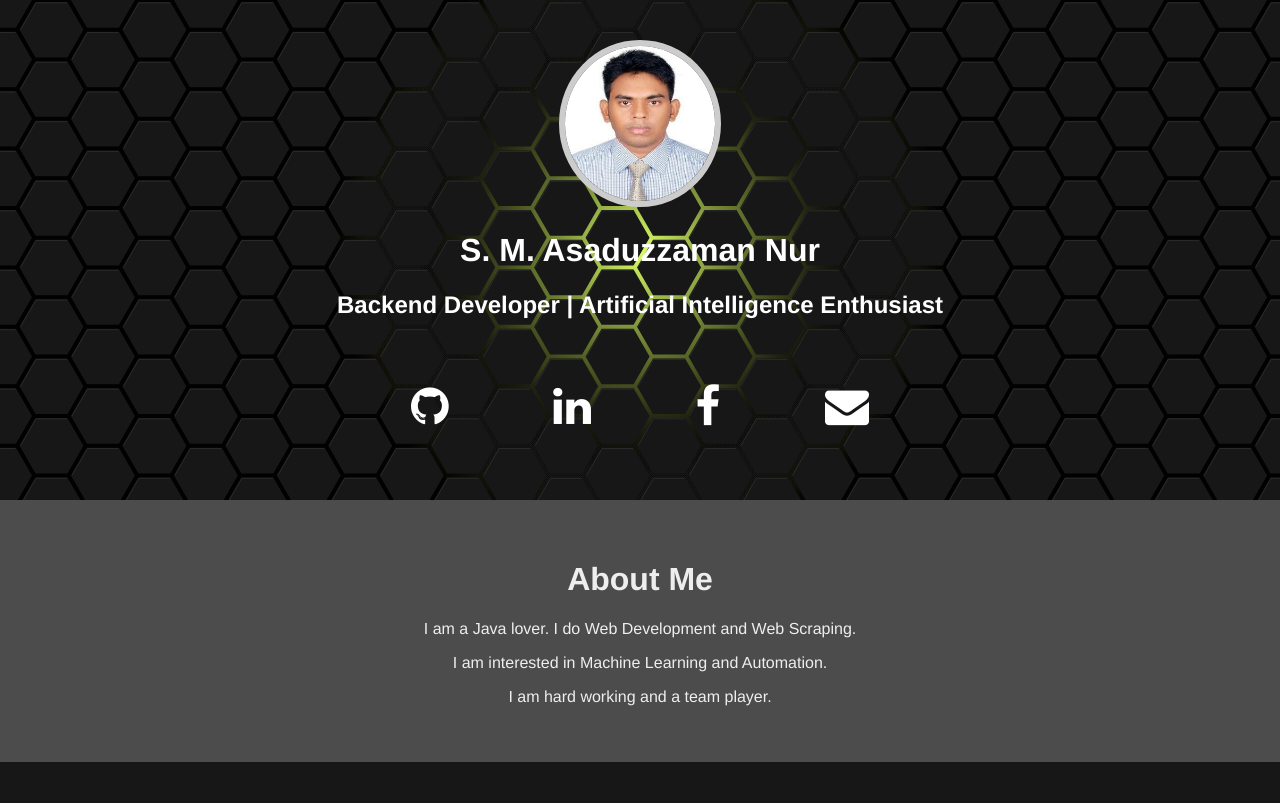
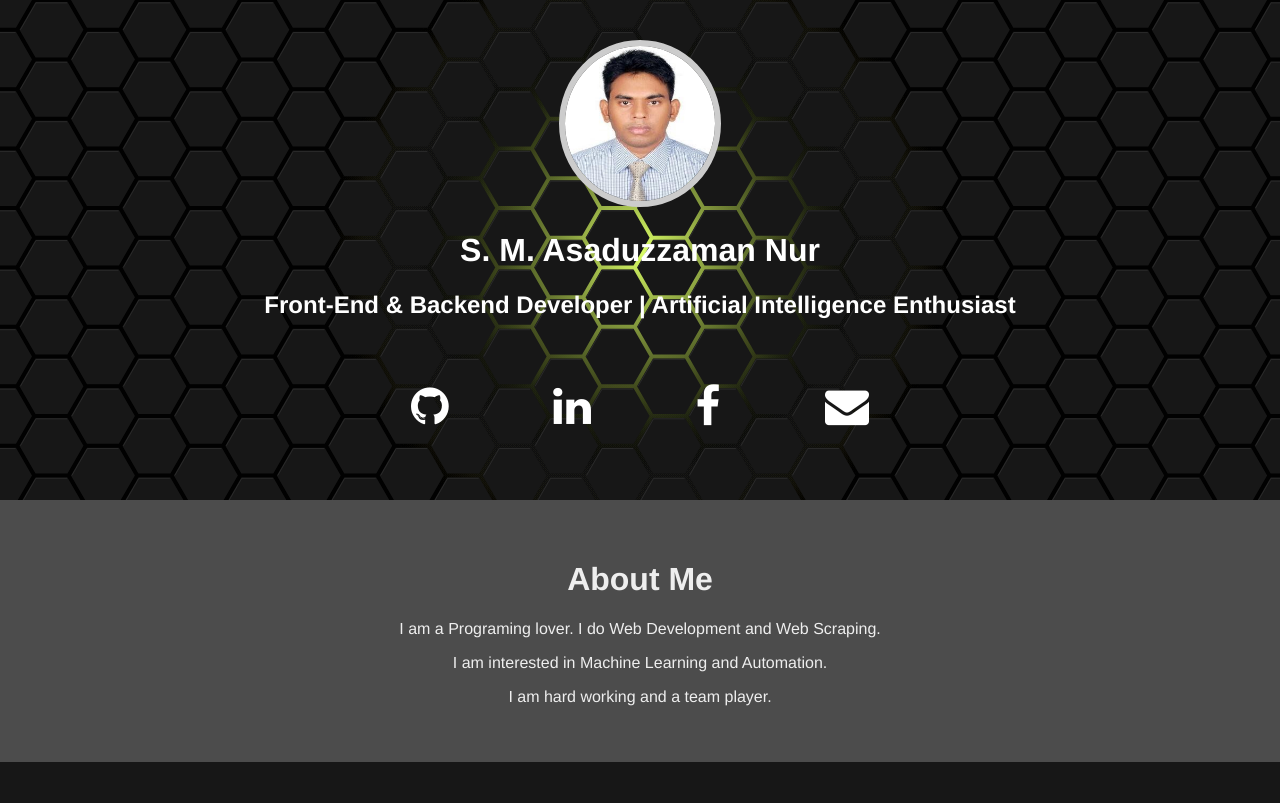
Before and after one commit to smasaduzzamannur/smasaduzzamannur.github.io, a plain HTML site: page index.html in a window 1280 px wide. Shown: the top 803 px of the page. Drawn offline with nearby package versions, Linux system fonts and the light colour scheme.

Commit message:
Update index.html

```diff
--- a/index.html
+++ b/index.html
@@ -36,7 +36,7 @@
     <div class="fixed-content">
         <img class="port" src="assets/img/smasaduzzamannur.jpg">
         <h1>S. M. Asaduzzaman Nur</h1>
-        <h2 style="color:#fff;">Backend Developer | Artificial Intelligence Enthusiast</h2>
+        <h2 style="color:#fff;">Front-End & Backend Developer | Artificial Intelligence Enthusiast</h2>
         <div class="icon-row">
             <a href="https://smasaduzzamannur.github.io/"><i class="fa fa-github"></i></a>
             <a href="https://www.linkedin.com/in/smasaduzzamannur/"><i class="fa fa-linkedin"></i></a>
@@ -50,13 +50,11 @@
     <div class="fixed-content">
 
         <h1>About Me</h1>
-        <p>I am a Java lover. I do Web Development and Web Scraping. <p></p> I am interested in Machine Learning and Automation. <p></p> I am hard working and a team player.
+        <p>I am a Programing  lover. I do Web Development and Web Scraping. <p></p> I am interested in Machine Learning and Automation. <p></p> I am hard working and a team player.
             </p>
     </div>
 </div>
 
-<!-- modified from -->
-<!-- https://codepen.io/samerpik/pen/OVKyVZ -->
 <div class="sub-container">
     <section id="timeline" class="timeline-outer">
       <div class="container" id="content">
```
